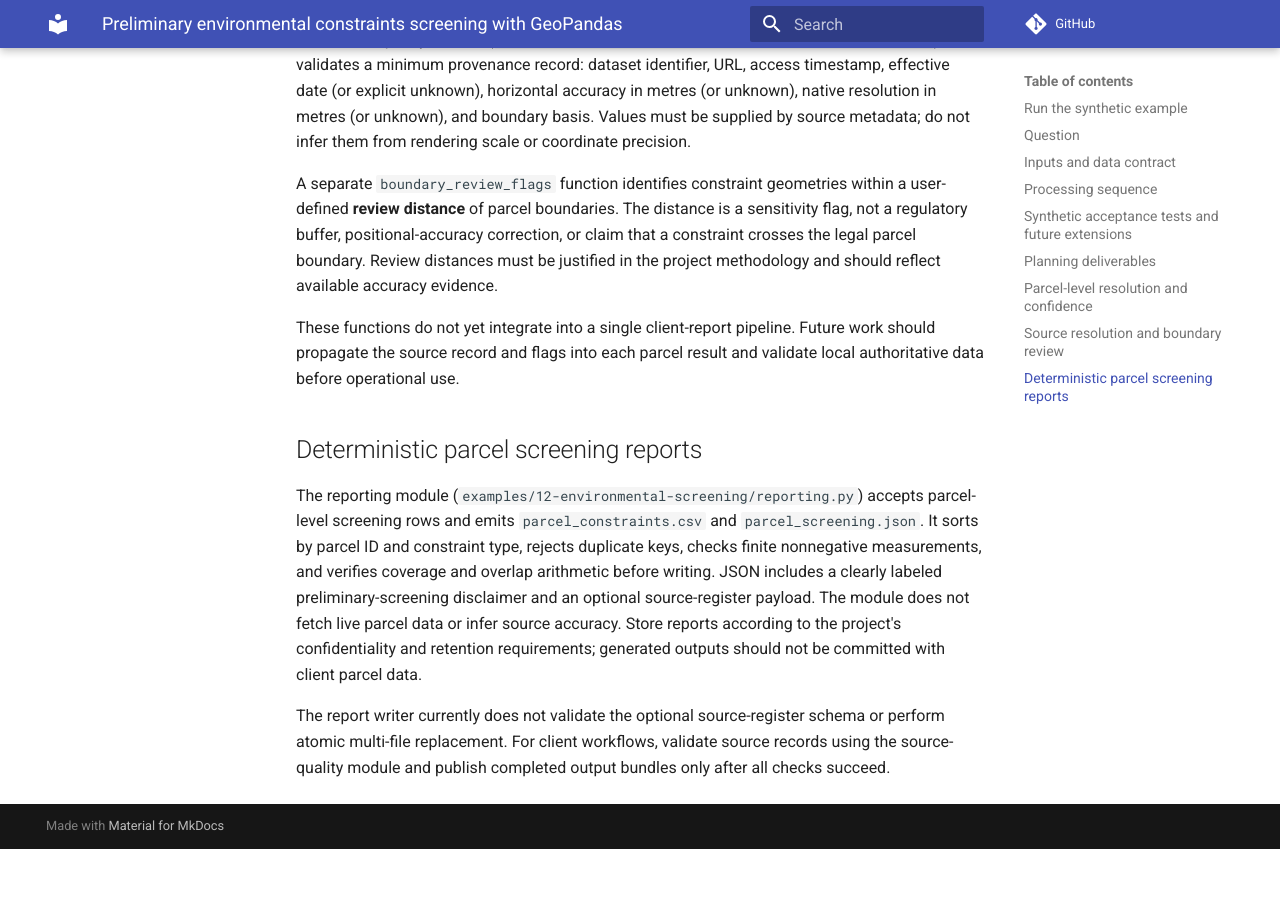
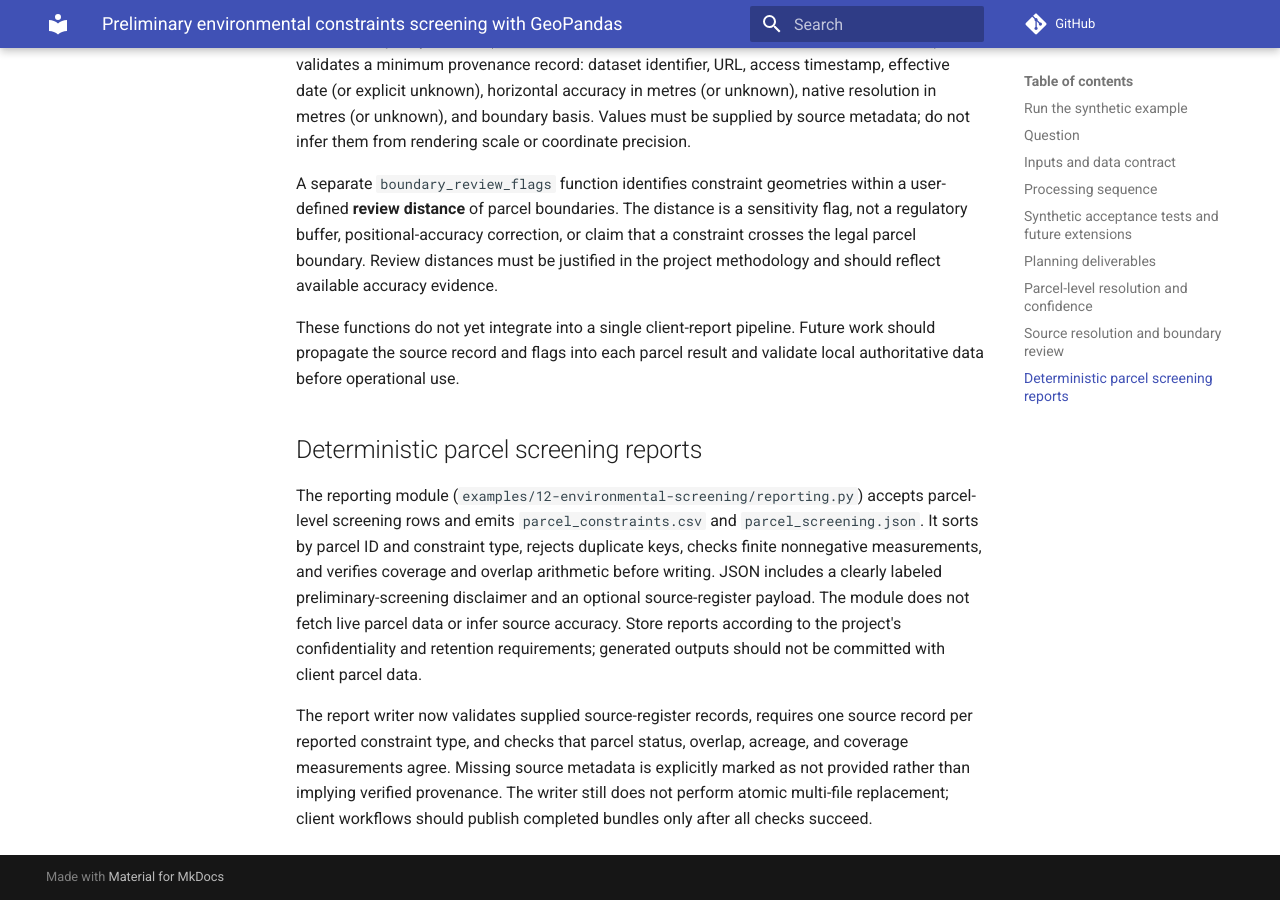
Before and after one commit to ZQM-Computing/geopandas-cookbook, an MkDocs documentation site: the page built from docs/environmental-screening.md, in a window 1280 px wide and 900 px high, scrolled down 3484 px. Built offline with MkDocs 1.6.1 and Material for MkDocs 9.7.7, drawn with Linux system fonts in a browser that asks for light colours; comment, search, counter and statistics services are not loaded; before the commit the page ends 4333 px from its top, so only the background shows below that.

Commit message:
docs: describe parcel status and source provenance integrity checks

```diff
--- a/docs/environmental-screening.md
+++ b/docs/environmental-screening.md
@@ -81,4 +81,4 @@ These functions do not yet integrate into a single client-report pipeline. Futur
 
 The reporting module (`examples/12-environmental-screening/reporting.py`) accepts parcel-level screening rows and emits `parcel_constraints.csv` and `parcel_screening.json`. It sorts by parcel ID and constraint type, rejects duplicate keys, checks finite nonnegative measurements, and verifies coverage and overlap arithmetic before writing. JSON includes a clearly labeled preliminary-screening disclaimer and an optional source-register payload. The module does not fetch live parcel data or infer source accuracy. Store reports according to the project's confidentiality and retention requirements; generated outputs should not be committed with client parcel data.
 
-The report writer currently does not validate the optional source-register schema or perform atomic multi-file replacement. For client workflows, validate source records using the source-quality module and publish completed output bundles only after all checks succeed.
+The report writer now validates supplied source-register records, requires one source record per reported constraint type, and checks that parcel status, overlap, acreage, and coverage measurements agree. Missing source metadata is explicitly marked as not provided rather than implying verified provenance. The writer still does not perform atomic multi-file replacement; client workflows should publish completed bundles only after all checks succeed.
```
